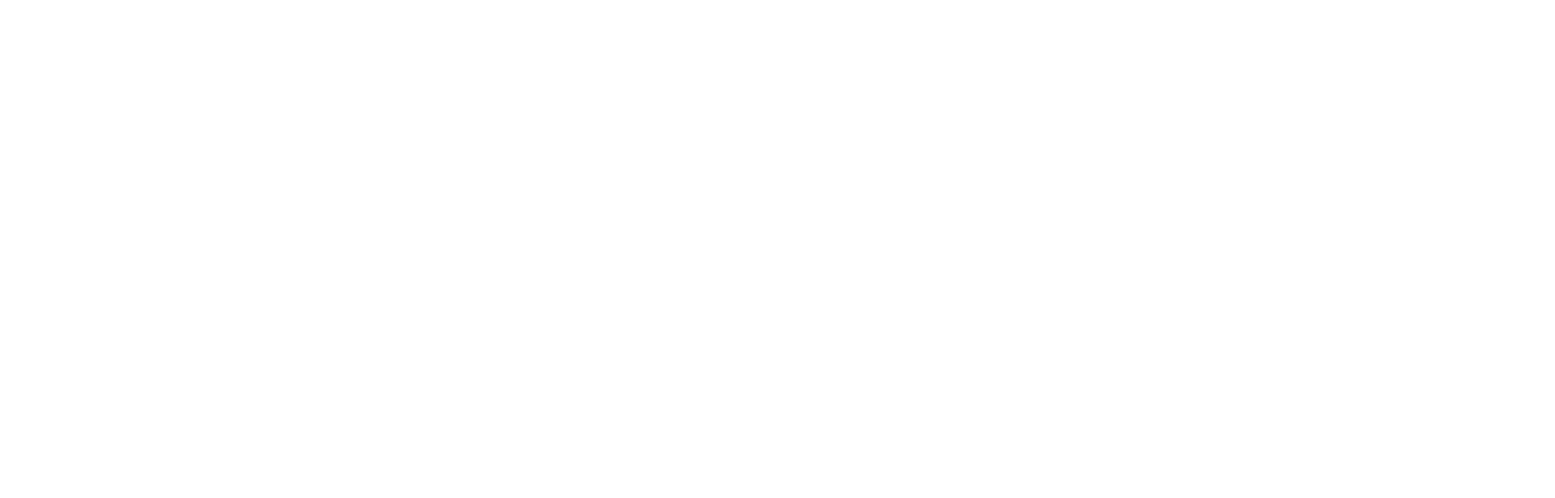
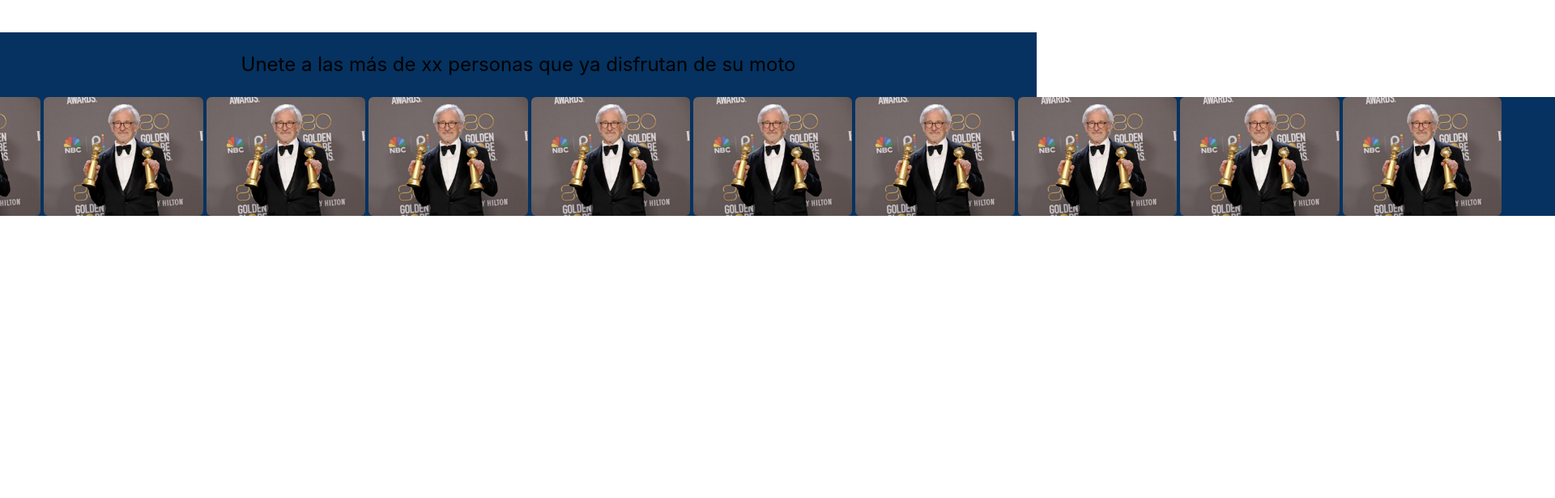
Before and after one commit to oscarechezuria/ebenezer-project, a React (Vite) app: page / in a window 1280 px wide. Shown: the part 780-1396 px from the top of the page at 81% size, 1920 px wide, since content can reach past the window. Before the commit the page ends 800 px from the top, so only its background shows below. Built offline with nearby package versions, Linux system fonts and the light colour scheme.

Commit message:
Se trabajo en el content

```diff
--- a/src/App.css
+++ b/src/App.css
@@ -2,3 +2,40 @@
   max-width: 100%;
   margin: 0;
 }
+
+
+
+.form{
+  border-top-right-radius: 4rem;
+  border-bottom-right-radius: 2rem;
+}
+
+
+.slider{
+  margin: auto;
+}
+
+.slider .slider-track{
+  animation: scroll 40s linear infinite;
+  -webkit-animation: scroll 40s linear infinite;
+  width: calc(200px * 10);
+}
+
+.slider .slide{
+  width: 200px;
+}
+
+.slider .slide img{
+  width: 100%;
+  border-radius: 6px;
+}
+
+
+@keyframes scroll {
+    0% {
+      transform: translateX(0)
+    }
+    100% {
+      transform: translateX(calc(-200px * 5))
+    }
+}
--- a/src/App.jsx
+++ b/src/App.jsx
@@ -1,4 +1,5 @@
 import './App.css'
+import Content from './components/Content'
 import Header from './components/Header'
 
 function App() {
@@ -7,6 +8,7 @@
   return (
     <>
       <Header/>
+      <Content/>
     </>
   )
 }
--- /dev/null
+++ b/src/components/Content.jsx
@@ -0,0 +1,16 @@
+import AboutUs from "./contents/AboutUs";
+import Carrusel from "./contents/Carrusel";
+import Form from "./contents/Form";
+import Testimonios from "./contents/Testimonios";
+
+
+export default function Content() {
+    return (
+        <div>
+            <AboutUs/>
+            <Carrusel/>
+            <Form/>
+            <Testimonios/>
+        </div>
+)
+}
--- a/src/components/Header.jsx
+++ b/src/components/Header.jsx
@@ -1,7 +1,7 @@
 import ebenezerLogo from "../assets/ebenezerLogo.PNG"
 
 export default function Header() {
-  return (
+    return (
             <div className="wave-container flex flex-col w-full h-102 p-4 lg:px-8">
                 <div>
                     <img src={ebenezerLogo} alt="" className="w-40 h-12 lg:w-60 lg:h-16" />
@@ -9,6 +9,6 @@
                 <div className="flex flex-col w-full m-auto text-center items-center">
                     <h2 className="text-whrite text-2xl lg:text-4xl mb-6">La forma más inteligente de comprar tu moto <span className="underline underline-offset-4 "></span></h2>
                 </div>
-          </div>
-  )
+            </div>
+)
 }
--- /dev/null
+++ b/src/components/contents/AboutUs.jsx
@@ -0,0 +1,8 @@
+
+export default function AboutUs() {
+    return (
+        <div className="h-102">
+
+        </div>
+    )
+}
--- /dev/null
+++ b/src/components/contents/Carrusel.jsx
@@ -0,0 +1,45 @@
+import ejemplo from "../../assets/ejemplo.jpg"
+export default function Carrusel() {
+  return (
+    <div className="flex flex-col w-full justify-center">
+            <div className="text-center w-full p-6 bg-one text-2xl">
+                <h2>Unete a las más de xx personas que ya disfrutan de su moto</h2>
+            </div>
+            <div className="slider flex bg-one">
+                <div className="slider-track flex gap-1 items-end">
+                    <div className="slide">
+                        <img src={ejemplo} alt="" />
+                    </div>
+                    <div className="slide">
+                        <img src={ejemplo} alt="" />
+                    </div>
+                    <div className="slide">
+                        <img src={ejemplo} alt="" />
+                    </div>
+                    <div className="slide">
+                        <img src={ejemplo} alt="" />
+                    </div>
+                    <div className="slide">
+                        <img src={ejemplo} alt="" />
+                    </div>
+
+                    <div className="slide">
+                        <img src={ejemplo} alt="" />
+                    </div>
+                    <div className="slide">
+                        <img src={ejemplo} alt="" />
+                    </div>
+                    <div className="slide">
+                        <img src={ejemplo} alt="" />
+                    </div>
+                    <div className="slide">
+                        <img src={ejemplo} alt="" />
+                    </div>
+                    <div className="slide">
+                        <img src={ejemplo} alt="" />
+                    </div>
+                </div>
+            </div>
+        </div>
+)
+}
--- /dev/null
+++ b/src/components/contents/Form.jsx
@@ -0,0 +1,9 @@
+
+
+export default function Form() {
+  return (
+    <div className="form h-96">
+
+    </div>
+  )
+}
--- /dev/null
+++ b/src/components/contents/Testimonios.jsx
@@ -0,0 +1,8 @@
+
+export default function Testimonios() {
+    return (
+        <div className="bg-one h-102">
+
+        </div>
+)
+}
--- a/tailwind.config.js
+++ b/tailwind.config.js
@@ -2,7 +2,24 @@
 export default {
   content: ["./index.html", "./src/**/*.{js,ts,jsx,tsx}"],
   theme: {
-    extend: {},
+    extend: {
+      screens: {
+        sm: "480px",
+        md: "768px",
+        lg: "976px",
+        xl: "1440px",
+      },
+      colors: {
+        one: "#053260",
+        two: "#00A4FF",
+        three: "#00A4FF",
+      },
+      height: {
+        98: "420px",
+        100: "460px",
+        102: "500px",
+      },
+    },
   },
   plugins: [],
 };
```
Also changed, not shown: src/assets/ejemplo.jpg (added), src/index.css (line endings or trailing spaces).
